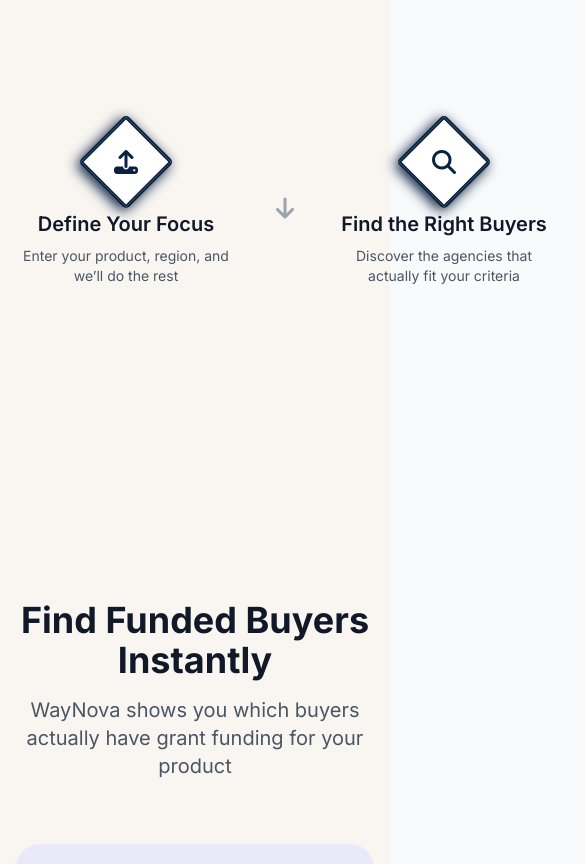
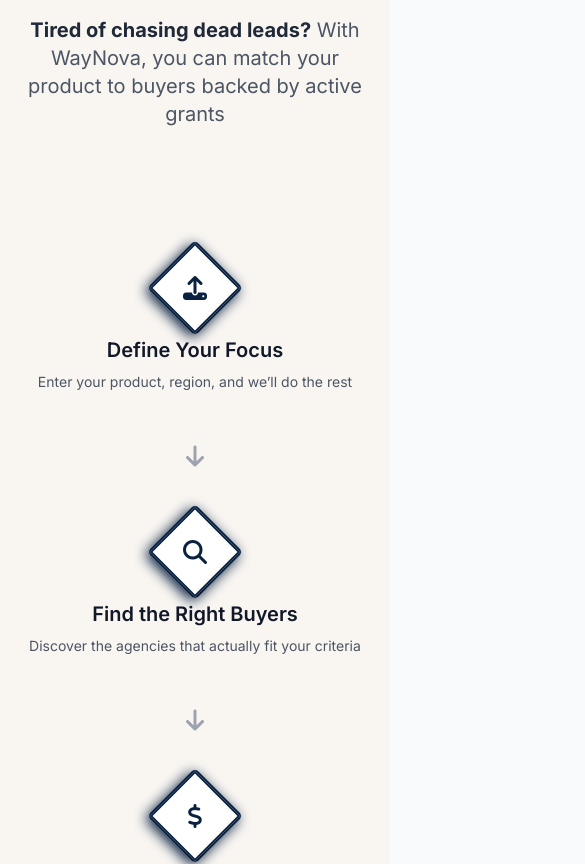
Before and after one commit to WayNova/Waynova_Frontend, a React (Create React App) app: page / in a window 390 px wide. Shown: the part 1080-1944 px from the top of the page, 585 px wide, since content can reach past the window. Built offline with nearby package versions, Linux system fonts and the light colour scheme.

Commit message:
Updated How it works section css file

```diff
--- a/src/App.css
+++ b/src/App.css
@@ -210,6 +210,14 @@
     .testimonial-slide { padding: 1rem; }
     .hero-title { font-size: 2.5rem; line-height: 1.2; }
     .feature-card { margin-bottom: 1rem; }
+    .howitworks-steps {
+        flex-direction: column !important;
+        gap: 2.5rem !important;
+        align-items: center !important;
+    }
+    .howitworks-arrow {
+        margin: 0.5rem 0 !important;
+    }
 }
 @media (max-width: 640px) {
     .hero-title { font-size: 2rem; }
```
